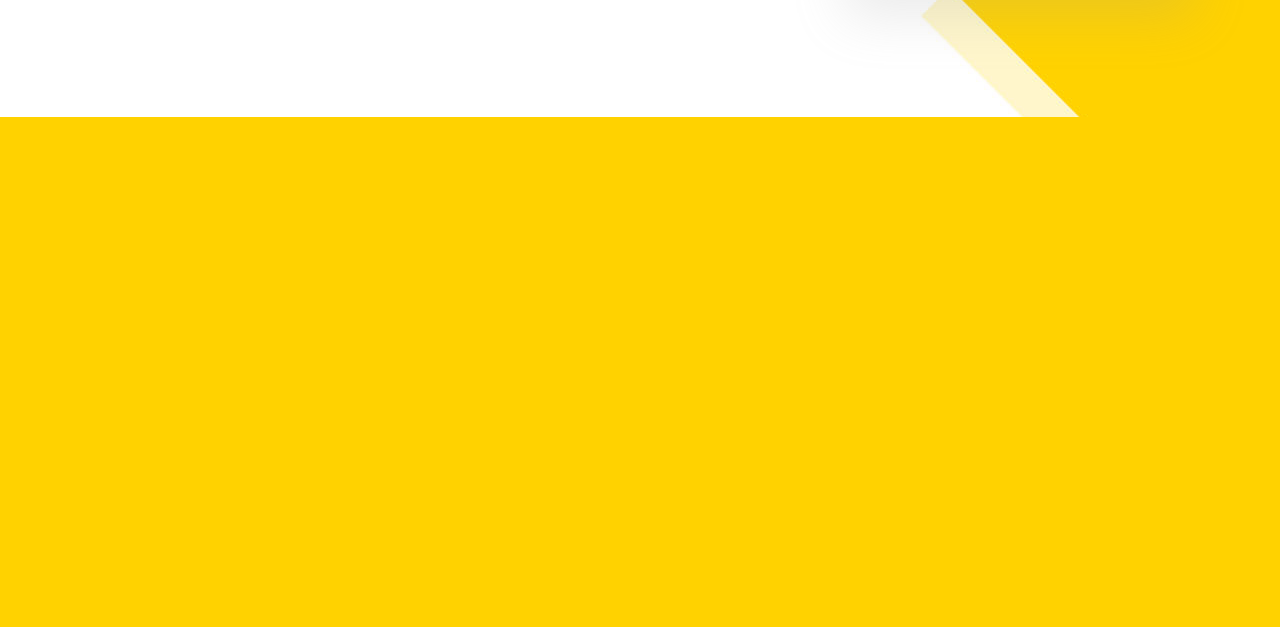
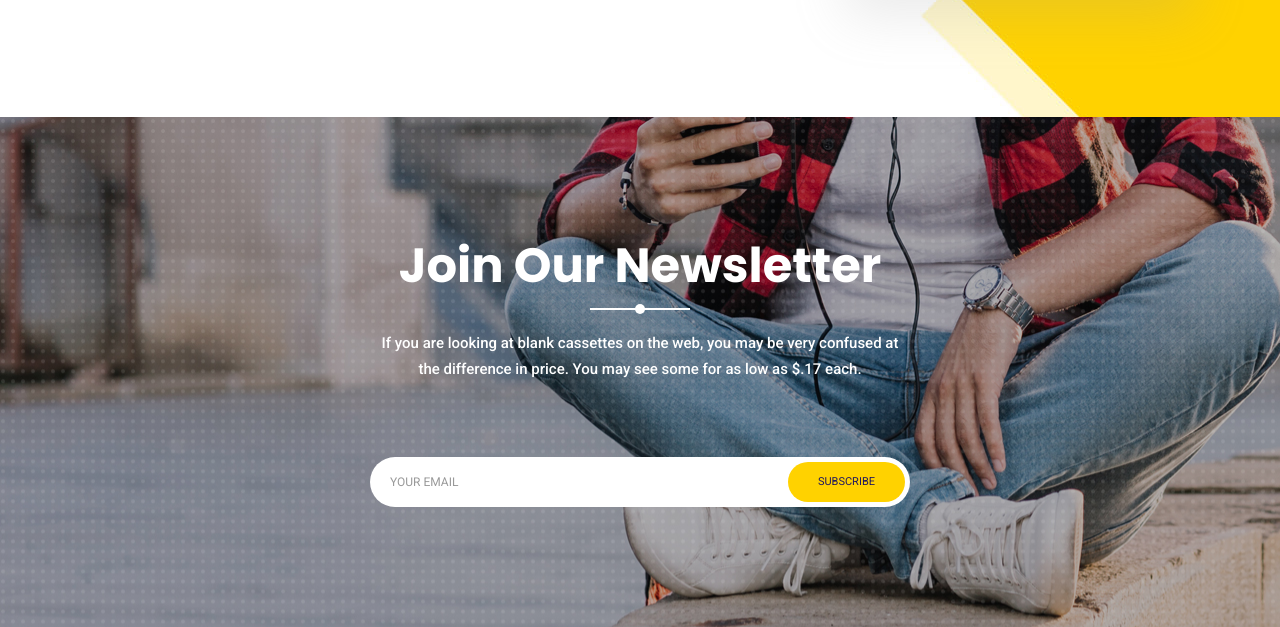
Before and after one commit to heindesign/steve-portfolio, a plain HTML site: page app/index.html in a window 1280 px wide. Shown: the part 3814-4441 px from the top of the page. Before the commit the page ends 3931 px from the top, so only its background shows below. Drawn offline with nearby package versions, Linux system fonts and the light colour scheme.

Commit message:
newsletter done

```diff
--- a/app/css/main.css
+++ b/app/css/main.css
@@ -869,3 +869,94 @@ a:hover {
 }
 
 /**/
+
+
+
+/* .newsletter */
+
+.newsletter {
+	background-image: url(../img/newsletter.jpg);
+	background-size: cover;
+}
+
+.newsletter .section-title h2,
+.newsletter .section-title p {
+	color: #fff;
+}
+
+.newsletter .section-title h2:before,
+.newsletter .section-title h2:after {
+	background: #fff;
+}
+
+.newsletter__form .navbar-form {
+	display: flex;
+	align-items: center;
+	height: 50px;
+
+	background: #fff;
+	border-radius: 50px;
+}
+
+.newsletter__field {
+	width: 1%;
+	flex-grow: 1;
+	height: 50px;
+	padding: 0 20px;
+
+	font-size: 13px;
+	color: #000;
+
+	background: none;
+	border: none;
+}
+
+.newsletter__field.placeholder {
+	font-size: 12px;
+	color: #999;
+	text-transform: uppercase;
+}
+
+.newsletter__field:-moz-placeholder {
+	font-size: 12px;
+	color: #999;
+	text-transform: uppercase;
+}
+
+.newsletter__field::-moz-placeholder {
+	font-size: 12px;
+	color: #999;
+	text-transform: uppercase;
+}
+
+.newsletter__field::-webkit-input-placeholder {
+	font-size: 12px;
+	color: #999;
+	text-transform: uppercase;
+}
+
+.btn_form {
+	height: 40px;
+	margin: 0;
+	margin-right: 5px;
+	padding: 0 30px;
+
+	font-size: 11px;
+	line-height: 40px;
+	color: #22195e;
+	text-transform: uppercase;
+
+	background: #ffd200;
+	border: none;
+	border-radius: 50px;
+
+	cursor: pointer;
+}
+
+.btn_form:hover {
+	color: #fff;
+
+	background-color: #e45447;
+}
+
+/**/
--- a/app/index.html
+++ b/app/index.html
@@ -332,6 +332,32 @@
 			</div>
 		</div>
 
+		<section class="newsletter  section-gap">
+			<div class="container">
+				<div class="row  justify-content-center">
+					<div class="col-lg-6  text-center">
+						<div class="section-title">
+							<h2>Join Our Newsletter</h2>
+							<p>If you are looking at blank cassettes on the web, you may be very confused at the difference in price. You may
+								see some for as low as $.17 each.</p>
+						</div>
+					</div>
+				</div>
+				<div class="newsletter__form  row  justify-content-center">
+					<div class="col-lg-6  col-md-6  col-sm-6">
+						<div class="d-flex  flex-row">
+							<form class="w-100">
+								<div class="navbar-form">
+									<input class="newsletter__field" type="email" name="email" placeholder="your email" required>
+									<button class="btn_form">Subscribe</button>
+								</div>
+							</form>
+						</div>
+					</div>
+				</div>
+			</div>
+		</section>
+
 		<script src="https://code.jquery.com/jquery-3.3.1.slim.min.js" integrity="sha384-q8i/X+965DzO0rT7abK41JStQIAqVgRVzpbzo5smXKp4YfRvH+8abtTE1Pi6jizo" crossorigin="anonymous"></script>
 		<script src="https://cdnjs.cloudflare.com/ajax/libs/popper.js/1.14.3/umd/popper.min.js" integrity="sha384-ZMP7rVo3mIykV+2+9J3UJ46jBk0WLaUAdn689aCwoqbBJiSnjAK/l8WvCWPIPm49" crossorigin="anonymous"></script>
 		<script src="https://stackpath.bootstrapcdn.com/bootstrap/4.1.3/js/bootstrap.min.js" integrity="sha384-ChfqqxuZUCnJSK3+MXmPNIyE6ZbWh2IMqE241rYiqJxyMiZ6OW/JmZQ5stwEULTy" crossorigin="anonymous"></script>
```
Also changed, not shown: app/img/newsletter.jpg (added).
